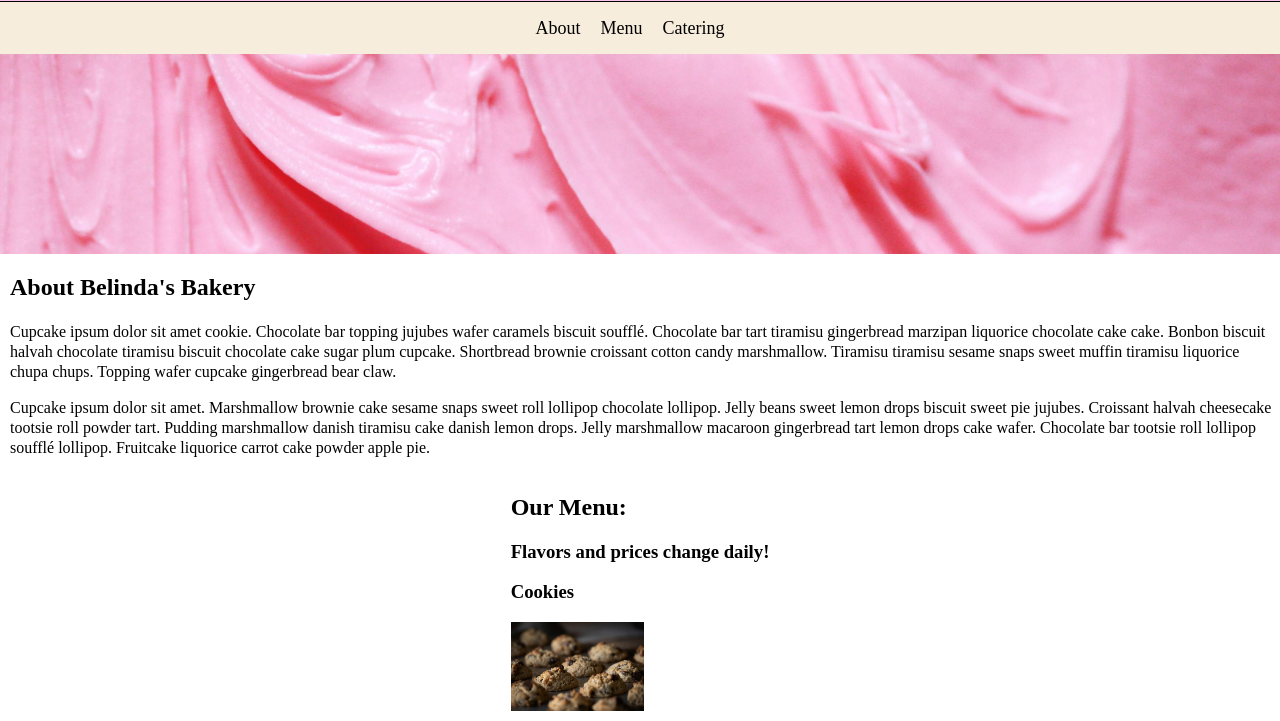
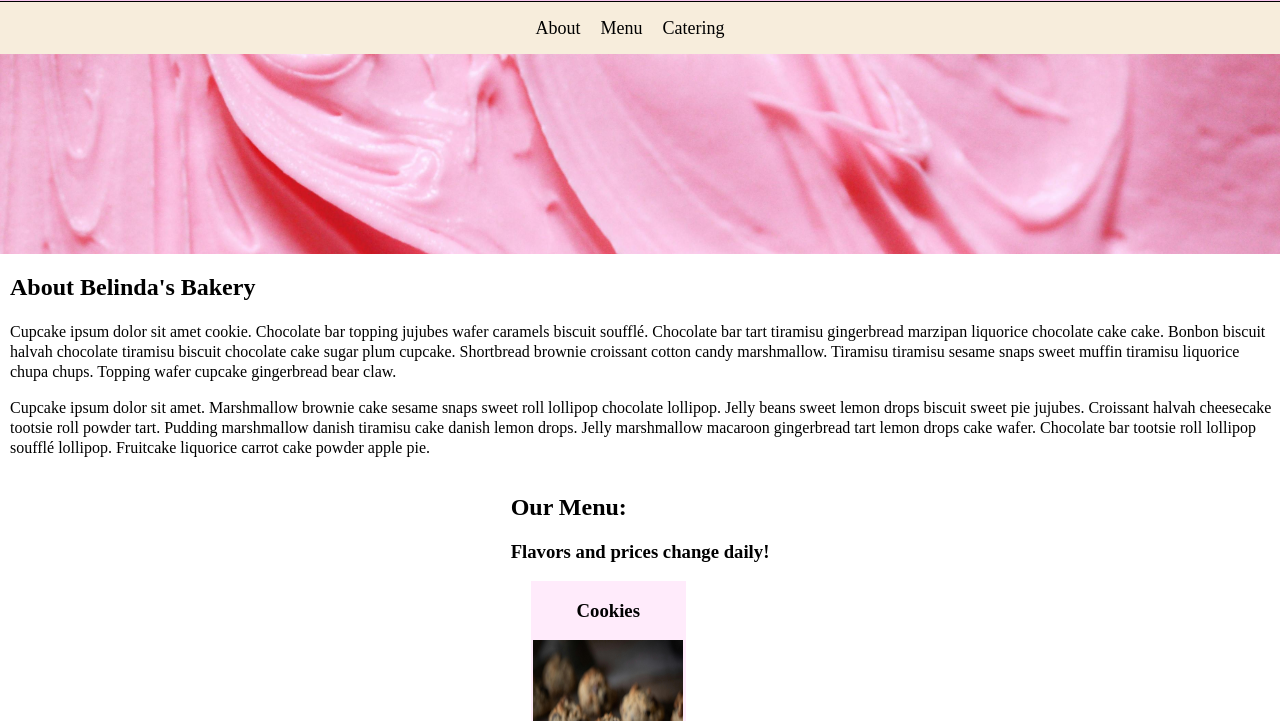
Before and after one commit to saxby-b/bakery, a website built with Parcel: page index.html in a window 1280 px wide. Shown: the part 79-800 px from the top of the page. Built offline with nearby package versions, Linux system fonts and the light colour scheme.

Commit message:
Added styles to menu section

```diff
--- a/css/main.css
+++ b/css/main.css
@@ -86,9 +86,22 @@ a:hover {
     padding-left: 10px;
 }
 /*Menu Section */
+.menu-item {
+    background-color: #ffebfb;
+    margin-bottom: 20px;
+    display: flex;
+    justify-content: center;
+    align-items: center;
+    width: 60%;
+    flex-wrap: wrap;
+    margin-left: 20px;
+    flex-direction: column;
+}
 .menu-img {
-    max-height: 200px;
-    width: 133.33px;
+   min-height: 200px;
+  /*  width: 133.33px; */
+  width: 150px;
+
 }
 /* Catering Section */
 #catering {
```
